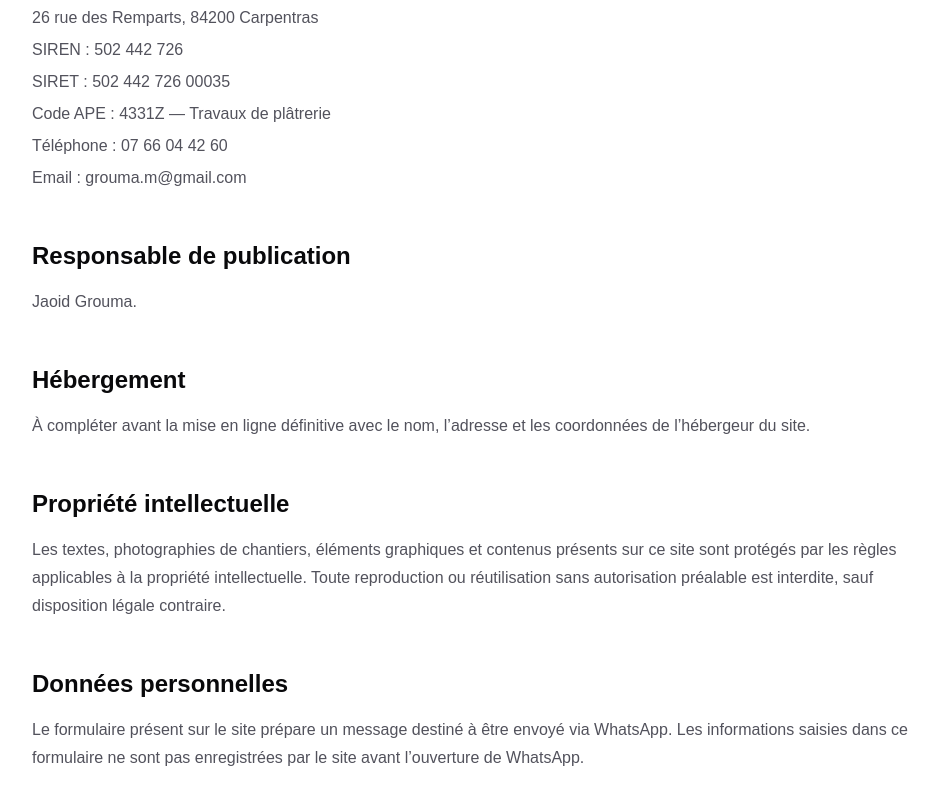
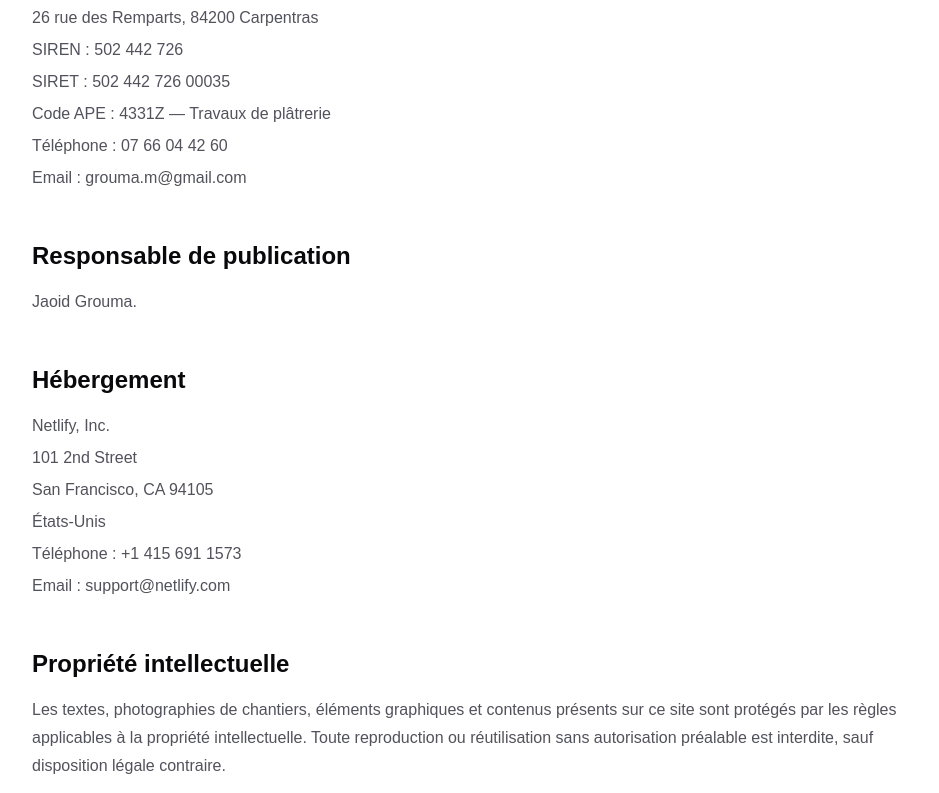
Before and after one commit to grouma84/vaucluse-amenagement-interieur, a Next.js app: page /mentions-legales in a window 1280 px wide. Shown: the part 432-1225 px from the top of the page, without its empty margins (160-1099 px from the left). Built offline with nearby package versions, Linux system fonts and the light colour scheme.

Commit message:
Complete Netlify hosting legal notice

```diff
--- a/src/app/mentions-legales/page.tsx
+++ b/src/app/mentions-legales/page.tsx
@@ -56,10 +56,14 @@ export default function MentionsLegalesPage() {
               Hébergement
             </h2>
 
-            <p className="mt-4">
-              À compléter avant la mise en ligne définitive avec le nom,
-              l’adresse et les coordonnées de l’hébergeur du site.
-            </p>
+            <div className="mt-4 space-y-1">
+              <p>Netlify, Inc.</p>
+              <p>101 2nd Street</p>
+              <p>San Francisco, CA 94105</p>
+              <p>États-Unis</p>
+              <p>Téléphone : +1 415 691 1573</p>
+              <p>Email : support@netlify.com</p>
+            </div>
           </section>
 
           <section>
```
